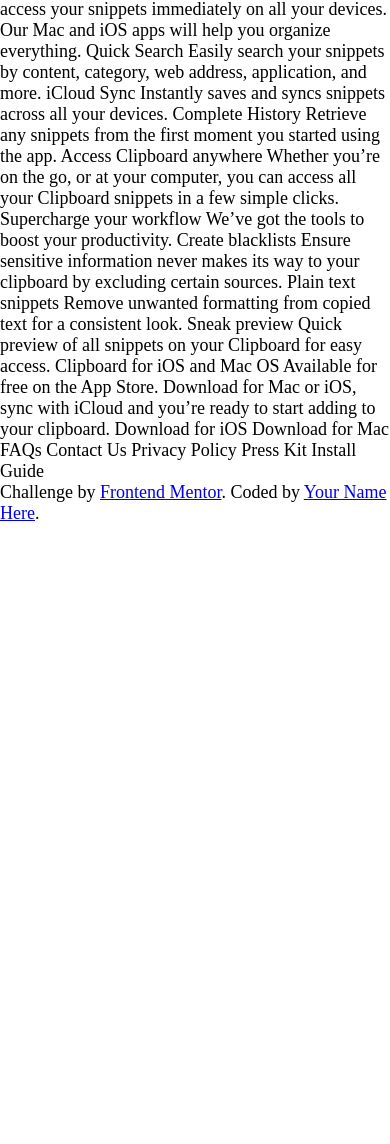
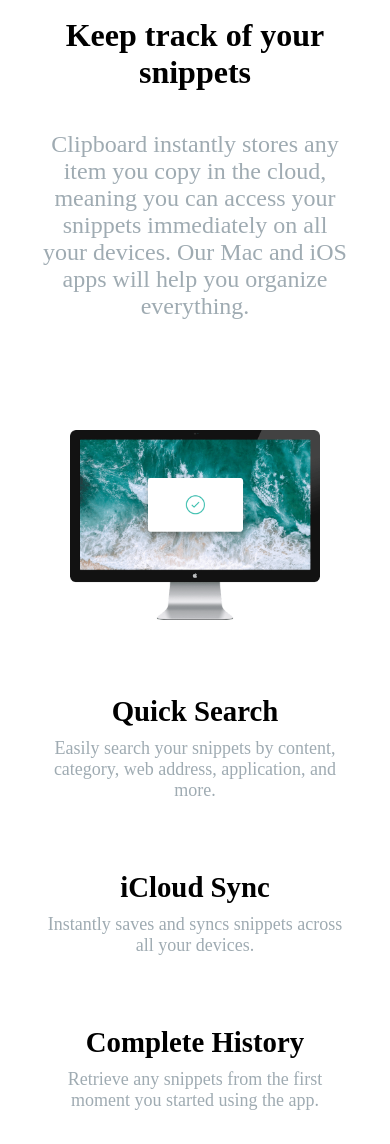
Before and after one commit to JonathanVargas0111/clipboard-landing-page-master, a plain HTML site: page index.html in a window 390 px wide. Shown: the part 792-1936 px from the top of the page. Before the commit the page ends 1316 px from the top, so only its background shows below. Drawn offline with Linux system fonts and the light colour scheme; a web font is replaced by a local one.

Commit message:
section-keep mobile

```diff
--- a/index.html
+++ b/index.html
@@ -38,7 +38,52 @@
     </div>
   </header>
 
-  <main>
+  <main class="main">
+    <section class="section-keep">
+      <h3 class="section-keep__title">Keep track of your snippets</h3>
+      <p class="section-keep__text">
+        Clipboard instantly stores any item you copy in the cloud,
+        meaning you can access your snippets immediately on all your
+        devices. Our Mac and iOS apps will help you organize everything.
+      </p>
+      <div class="section-keep__container-snippets">
+        <div class="section-keep__img-container">
+          <img src="./images/image-computer.png" alt="" class="section-keep__img">
+        </div>
+        <div class="section-keep__snippet-list">
+          <div class="section-keep__snippet">
+            <h4 class="section-keep__snippet-title">
+              Quick Search
+            </h4>
+            <p class="section-keep__snippet-text">
+              Easily search your snippets by content, category, web address, application, and more.
+            </p>
+          </div>
+          <div class="section-keep__snippet">
+            <h4 class="section-keep__snippet-title">
+              iCloud Sync
+            </h4>
+            <p class="section-keep__snippet-text">
+              Instantly saves and syncs snippets across all your devices.
+            </p>
+          </div>
+          <div class="section-keep__snippet">
+            <h4 class="section-keep__snippet-title">
+              Complete History
+            </h4>
+            <p class="section-keep__snippet-text">
+              Retrieve any snippets from the first moment you started using the app.
+            </p>
+          </div>
+        </div>
+      </div>
+    </section>
+
+
+
+
+
+
 
   </main>
 
@@ -53,25 +98,6 @@
 
 
 
-
-
-  Keep track of your snippets
-
-  Clipboard instantly stores any item you copy in the cloud,
-  meaning you can access your snippets immediately on all your
-  devices. Our Mac and iOS apps will help you organize everything.
-
-  Quick Search
-
-  Easily search your snippets by content, category, web address, application, and more.
-
-  iCloud Sync
-
-  Instantly saves and syncs snippets across all your devices.
-
-  Complete History
-
-  Retrieve any snippets from the first moment you started using the app.
 
   Access Clipboard anywhere
 
--- a/scss/styles.scss
+++ b/scss/styles.scss
@@ -64,6 +64,57 @@
     }
 }
 
+.main {
+    padding: 40px 40px;
+
+    .section-keep {
+        display: flex;
+        flex-direction: column;
+        text-align: center;
+
+        &__title {
+            font-size: 2rem;
+            margin-top: 20px;
+            margin-bottom: 20px;
+        }
+
+        &__text {
+            font-size: 1.5rem;
+            color: $grayish-blue;
+            margin-top: 20px;
+            margin-bottom: 80px;
+        }
+
+        &__container-snippets {}
+
+        &__img-container {
+            padding: 30px;
+        }
+
+        &__img {
+            width: 100%;
+            background-size: cover;
+            background-position: center center;
+        }
+
+        &__snippet-list {
+            text-align: center;
+        }
+
+        &__snippet {
+            padding: 30px 0px;
+            &-title {
+                font-size: 1.8rem;
+                margin: 10px auto;
+            }
+            &-text {
+                color: $grayish-blue;
+            }
+        }
+    }
+
+}
+
 
 
 
```
Also changed, not shown: css/style.css, 1 other file.
